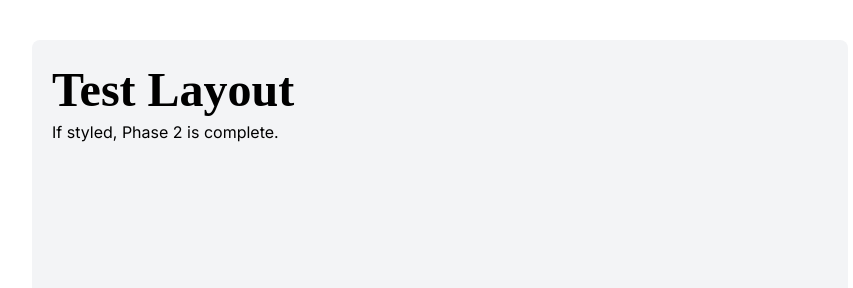
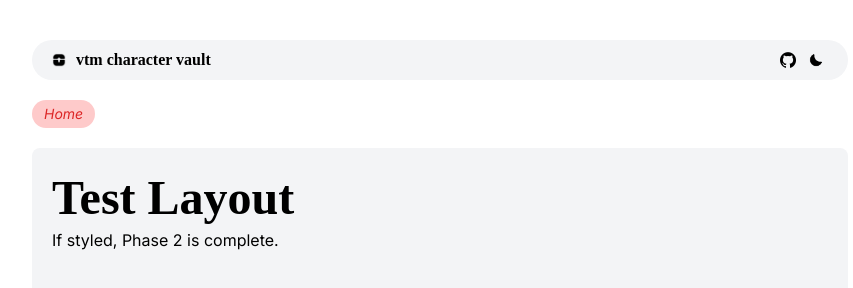
Before and after one commit to frantaing/vtm-character-vault, an Astro site: page / in a window 1280 px wide. Shown: the whole page, without its empty margins (200-1053 px from the left). Built offline with nearby package versions, Linux system fonts and the light colour scheme; Astro itself is replaced by a stand-in of ours; a web font is replaced by a local one.

Commit message:
chore: port BreadCrumbs; add NavBar to Layout.astro

```diff
--- /dev/null
+++ b/src/components/BreadCrumbs.astro
@@ -0,0 +1,91 @@
+---
+
+import { getEntry } from 'astro:content';
+
+const { pathname } = Astro.url;
+const parts = pathname.split("/").filter(Boolean);
+
+// Filter out "middleman" routes if necessary (maybe not even need here in Astro...)
+const filteredParts = parts.filter(part => !['clan', 'bloodline', 'non-clan'].includes(part));
+
+function prettyCrumb(crumb: string) {
+    return crumb
+        .replace(/-/g, " ")
+        .replace(/\b\w/g, (l) => l.toUpperCase());
+}
+
+// ASYNC LOGIC: Resolve names from Content Collections
+const crumbs = await Promise.all(filteredParts.map(async (part, i) => {
+    const originalIdx = parts.indexOf(part);
+    const to = "/" + parts.slice(0, originalIdx + 1).join("/");
+
+    let displayName = prettyCrumb(part);
+
+    // Try to find if this part is a Clan
+    const clanEntry = await getEntry('clans', part);
+    if (clanEntry) {
+        displayName = clanEntry.data.name;
+    } else {
+
+        // If not a clan, try to find if it's a Character
+        // Look for characters...
+        // Look for an entry where the slug matches the current 'part'
+        const charEntry = await getEntry('characters', `${parts[originalIdx-1]}/${part}`);
+        if (charEntry) {
+            displayName = charEntry.data.name;
+        }
+    }
+
+    return { name: displayName, to };
+}));
+
+---
+
+<nav class="overflow-x-auto flex items-center gap-1 w-full whitespace-nowrap text-xs sm:gap-2 sm:text-sm">
+
+    <!-- Home Crumb -->
+    <a
+        href="/"
+        class=`min-w-fit px-2 py-1 pt-1 w-fit rounded-full transition sm:px-3 ${parts.length === 0 ? "italic bg-bg-accent dark:bg-bg-accent-dark text-text-accent" : "text-text-secondary dark:text-text-secondary-dark bg-bg-secondary dark:bg-bg-secondary-dark hover:italic hover:text-text-primary dark:hover:text-text-primary-dark hover:bg-bg-tertiary dark:hover:bg-bg-tertiary-dark"}`
+    >
+        Home
+    </a>
+
+    {crumbs.map((crumb, i) => {
+        const isLast = i === crumbs.length - 1;
+
+        return (
+            <div class="flex items-center gap-1 sm:gap-2 slide-in" style={`animation-delay: ${i * 0.05}s`}>
+                {/* Separators */}
+                <img src="/assets/icons/chevron-right.png" class="w-3 sm:w-4 dark:hidden" alt="" />
+                <img src="/assets/icons/chevron-right_light.png" class="w-3 sm:w-4 hidden dark:block" alt="" />
+
+                {isLast ? (
+                    <span class="px-2 py-1 pt-1 italic bg-bg-accent dark:bg-bg-accent-dark text-text-accent rounded-full sm:px-3">
+                        {crumb.name}
+                    </span>
+                ) : (
+                    <a href={crumb.to} class="min-w-fit px-2 py-1 pt-1 rounded-full transition sm:px-3 text-text-secondary dark:text-text-secondary-dark bg-bg-secondary dark:bg-bg-secondary-dark hover:italic hover:text-text-primary dark:hover:text-text-primary-dark hover:bg-bg-tertiary dark:hover:bg-bg-tertiary-dark">
+                        {crumb.name}
+                    </a>
+                )}
+            </div>
+        )
+    })}
+</nav>
+
+<style>
+    /* Replicating the previous React crumbAnimation logic with pure CSS */
+    .slide-in {
+        opacity: 0;
+        transform: translateX(10px);
+        animation: fadeInRight 0.3s ease-out forwards;
+    }
+
+    @keyframes fadeInRight {
+        to {
+            opacity: 1;
+            transform: translateX(0);
+        }
+    }
+</style>
--- a/src/layouts/Layout.astro
+++ b/src/layouts/Layout.astro
@@ -5,6 +5,7 @@ import { ClientRouter } from 'astro:transitions'; // Was ViewTransitions (deprec
 import '../styles/global.css';
 
 import ContentBox from '../components/ContentBox.astro'
+import NavBar from '../components/NavBar.astro';
 
 // Props
 interface Props {
@@ -79,7 +80,7 @@ const { title } = Astro.props;
 
         <div class="flex flex-col gap-5 w-screen max-w-4xl h-screen mx-auto p-10">
 
-            <!-- <NavBar /> -->
+            <NavBar />
 
             <main class="flex-1 min-h-0 w-full">
                 <ContentBox>
```
